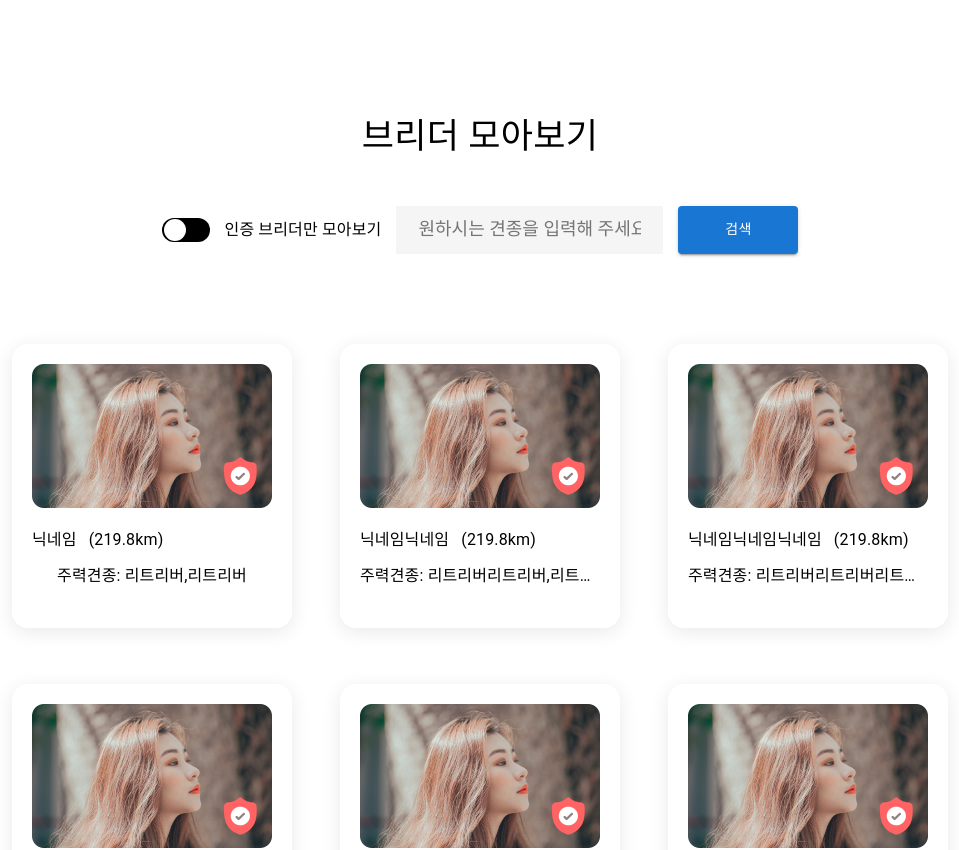
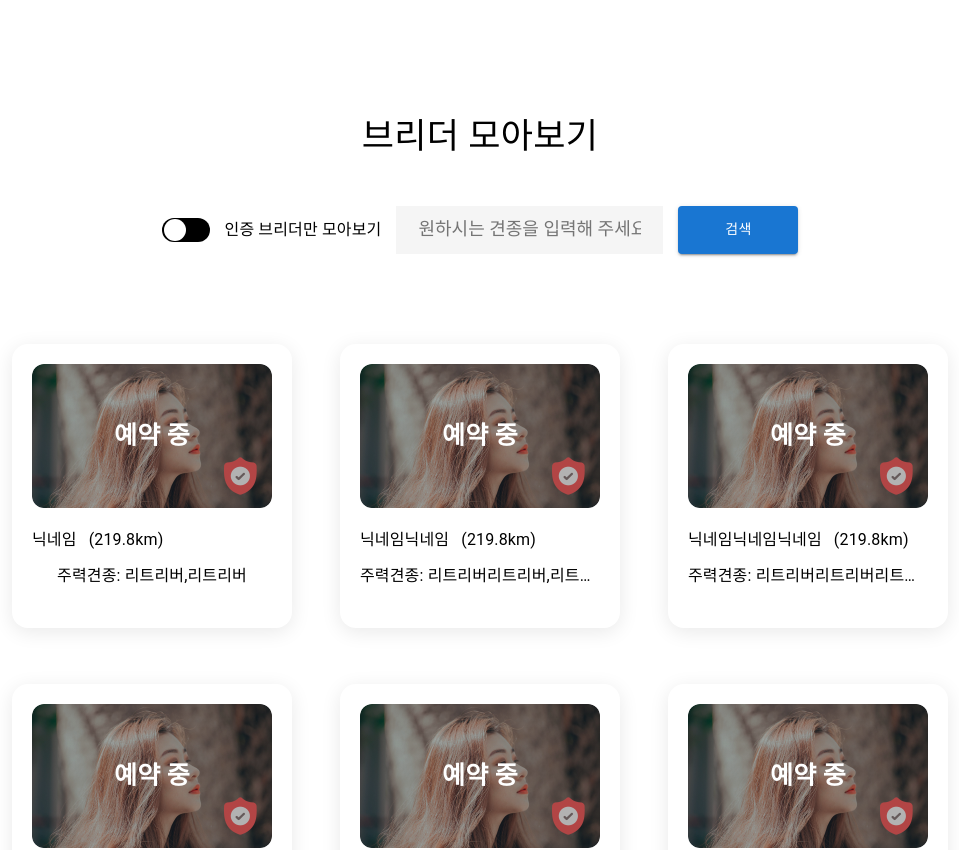
Before and after one commit to next-petree/frontend, a React (Create React App) app: page /search/breeder in a window 1280 px wide. Shown: the top 850 px of the page, without its empty margins (160-1119 px from the left). Built offline with nearby package versions, Linux system fonts and the light colour scheme.

Commit message:
feat: 동물 사진 dimmed(흐린) 처리 추가

```diff
--- a/src/component/Search/Breeder/SearchBreederContent/index.tsx
+++ b/src/component/Search/Breeder/SearchBreederContent/index.tsx
@@ -39,7 +39,11 @@ export const SearchBreederContent = () => {
         <SearchPageCard key={index}>
           <Column styles={{ gap: "12px" }}>
             <Column styles={{ gap: "20px" }}>
-              <SearchPageCard.Image src={GirlPNG} alt={"girl"} />
+              <SearchPageCard.Image
+                dimmedText={"예약 중"}
+                src={GirlPNG}
+                alt={"girl"}
+              />
               <Center styles={{ horizontalAlign: "start", gap: "12px" }}>
                 <SearchPageCard.Title>{value.nickname}</SearchPageCard.Title>
                 <SearchPageCard.SubTitle>
--- a/src/component/Search/SearchPageCard/index.tsx
+++ b/src/component/Search/SearchPageCard/index.tsx
@@ -21,7 +21,27 @@ export const SearchPageCardContainer = ({
   );
 };
 
-const SearchPageCardImage = ({ src, alt }: PartialImageProps) => {
+interface SearchPageCardImageProps extends PartialImageProps {
+  dimmedText: string;
+}
+
+const SearchPageCardImage = ({
+  src,
+  alt,
+  dimmedText,
+}: SearchPageCardImageProps) => {
+  if (dimmedText) {
+    return (
+      <S.DimmedContainer>
+        <Image src={src} alt={alt} width={240} height={144} />;
+        <S.Dimmed>
+          <Typography color={"white"} fontSize={25} fontWeight={700}>
+            {dimmedText}
+          </Typography>
+        </S.Dimmed>
+      </S.DimmedContainer>
+    );
+  }
   return <Image src={src} alt={alt} width={240} height={144} />;
 };
 
@@ -68,4 +88,28 @@ const S = {
     border-radius: 16px;
     box-shadow: 0px 4px 20px 0px rgba(0, 0, 0, 0.09);
   `,
+  DimmedContainer: styled.div`
+    position: relative;
+    border-radius: 12px;
+    overflow: hidden;
+  `,
+  Dimmed: styled.div`
+    display: flex;
+    justify-content: center;
+    align-items: center;
+
+    position: absolute;
+    top: 0;
+    left: 0;
+    right: 0;
+    bottom: 0;
+    width: 100%;
+    height: 100%;
+
+    background: linear-gradient(
+      0deg,
+      rgba(0, 0, 0, 0.3) 0%,
+      rgba(0, 0, 0, 0.3) 100%
+    );
+  `,
 };
```
